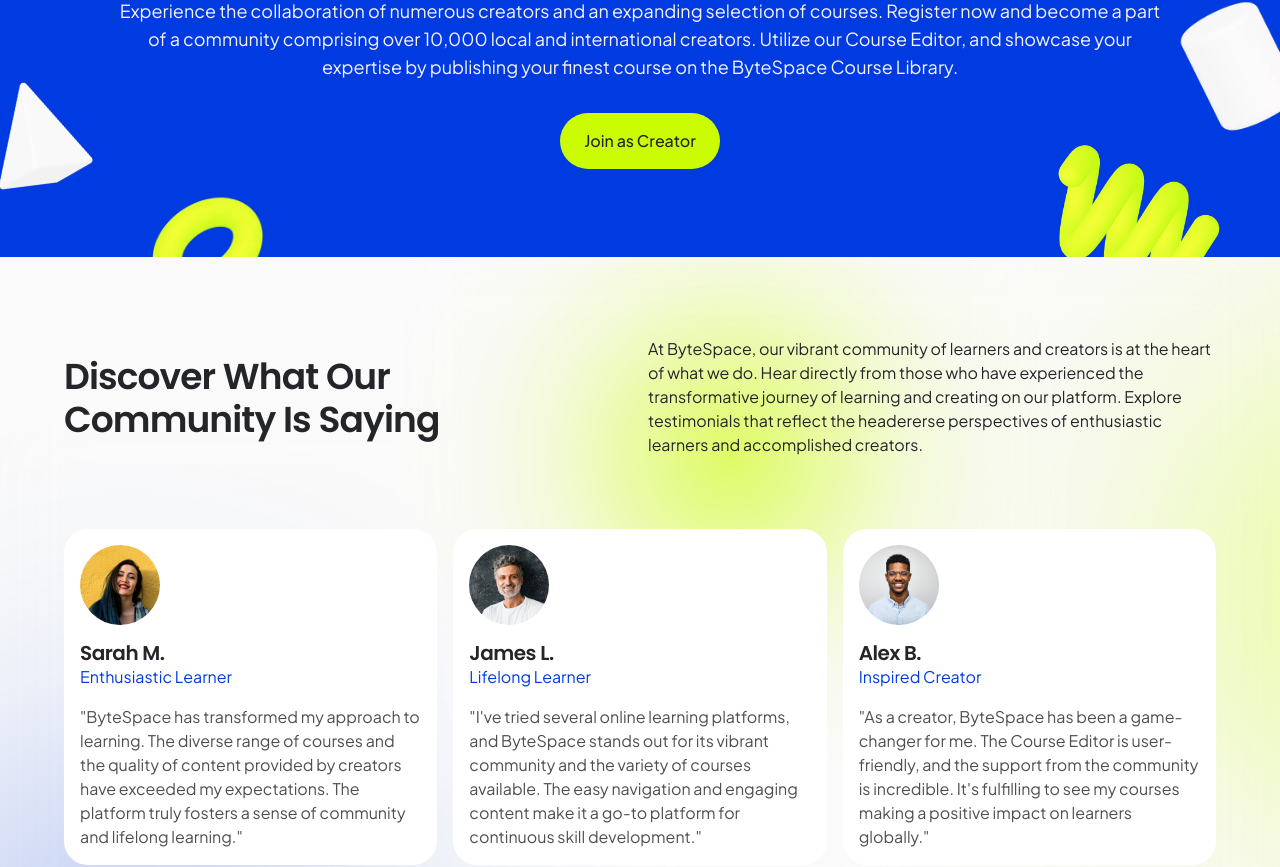
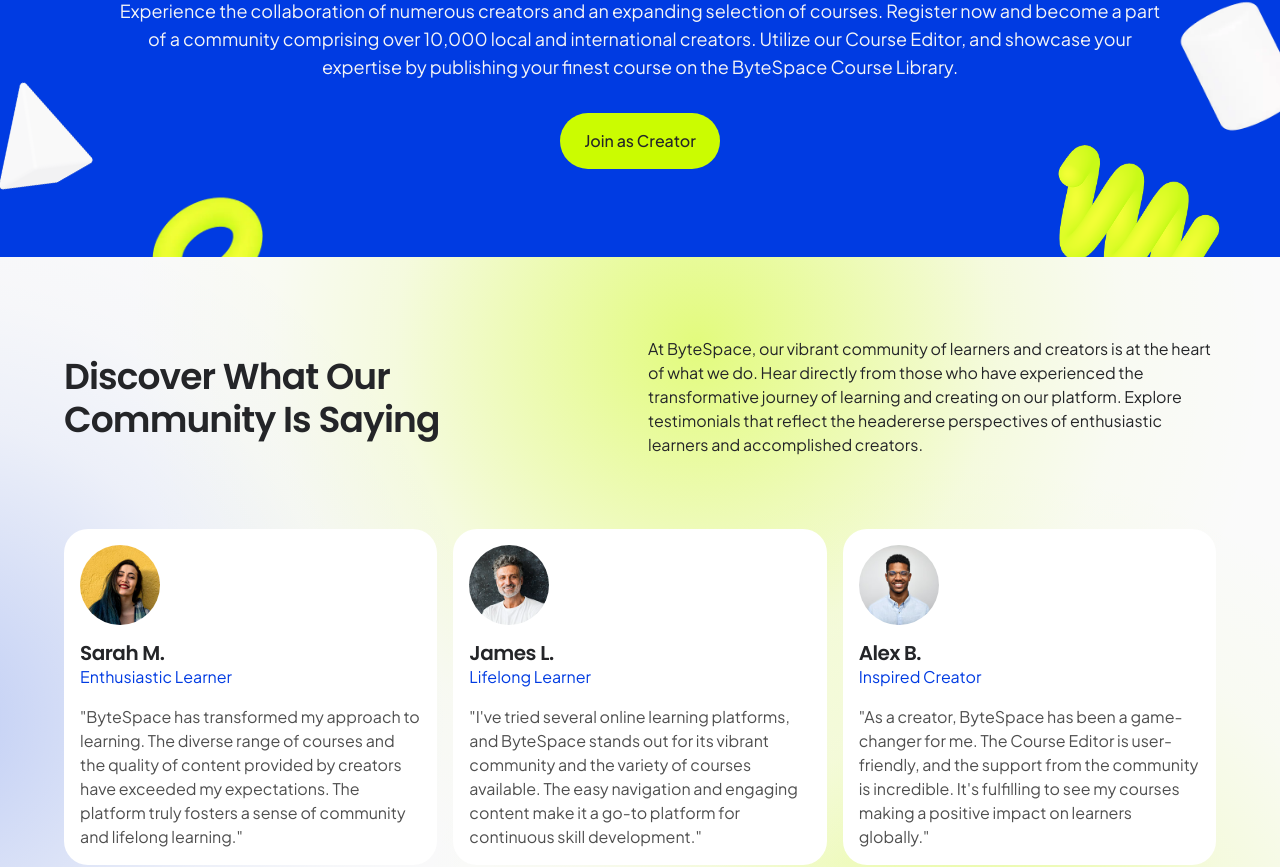
Before and after one commit to MahmudaJahan99/Byte-Space, a React (Vite) app: page / in a window 1280 px wide. Shown: the part 3949-4816 px from the top of the page. Built offline with nearby package versions, Linux system fonts and the light colour scheme.

Commit message:
fix: minor halo style fix

```diff
--- a/src/components/Spotlight/Spotlight.module.css
+++ b/src/components/Spotlight/Spotlight.module.css
@@ -8,7 +8,7 @@
     z-index: 0;
 }
 
-/* Colour variants (same colours as the Testimonials glows) */
+/* Colour variants*/
 .yellow {
     background: radial-gradient(50% 50% at 50% 50%,
             rgba(203, 252, 1, 0.5) 0%,
@@ -25,7 +25,7 @@
             rgba(0, 59, 226, 0) 100%);
 }
 
-/* Positions (copied from your old Tailwind classes) */
+/* Positions */
 .yellowTopGlow {
     composes: glow yellow;
     top: -15%;
--- a/src/components/Testimonials/Testimonials.module.css
+++ b/src/components/Testimonials/Testimonials.module.css
@@ -1,53 +1,46 @@
-.blueBottomGlow {
+/* Shared base for every glow */
+.glow {
     position: absolute;
-    top: 149px;
-    left: -442px;
     width: 1137px;
     height: 1137px;
     opacity: 1;
+    border-radius: 50%;
     pointer-events: none;
     z-index: 0;
+}
 
+/* Colour variants*/
+.yellow {
+    background: radial-gradient(50% 50% at 50% 50%,
+            rgba(203, 252, 1, 0.5) 0%,
+            rgba(203, 252, 1, 0.115) 53%,
+            rgba(203, 252, 1, 0.03) 75%,
+            rgba(203, 252, 1, 0) 100%);
+}
+
+.blue {
     background: radial-gradient(50% 50% at 50% 50%,
             rgba(0, 59, 226, 0.24) 0%,
             rgba(0, 59, 226, 0.0552) 53%,
             rgba(0, 59, 226, 0.0144) 75%,
             rgba(0, 59, 226, 0) 100%);
-    backdrop-filter: blur(40px);
+}
+
+/* Positions */
+.blueBottomGlow {
+    composes: glow blue;
+    bottom: -50%;
+    left: -50%;
 }
 
 .yellowTopCenterGlow {
-    position: absolute;
-    top: -138px;
-    left: 395px;
-    width: 672px;
-    height: 672px;
-    opacity: 1;
-    pointer-events: none;
-    z-index: 1;
-
-    background: radial-gradient(50% 50% at 50% 50%,
-            rgba(203, 252, 1, 0.6) 0%,
-            rgba(203, 252, 1, 0.138) 53%,
-            rgba(203, 252, 1, 0.036) 75%,
-            rgba(203, 252, 1, 0) 100%);
-    backdrop-filter: blur(40px);
+    composes: glow yellow;
+    top: -70%;
+    left: 10%;
 }
 
 .yellowRightGlow {
-    position: absolute;
-    top: -241px;
-    left: 842px;
-    width: 1137px;
-    height: 1137px;
-    opacity: 1;
-    pointer-events: none;
-    z-index: 0;
-
-    background: radial-gradient(50% 50% at 50% 50%,
-            rgba(203, 252, 1, 0.4) 0%,
-            rgba(203, 252, 1, 0.092) 53%,
-            rgba(203, 252, 1, 0.024) 75%,
-            rgba(203, 252, 1, 0) 100%);
-    backdrop-filter: blur(40px);
+    composes: glow yellow;
+    top: 30%;
+    right: -20%;
 }
```
